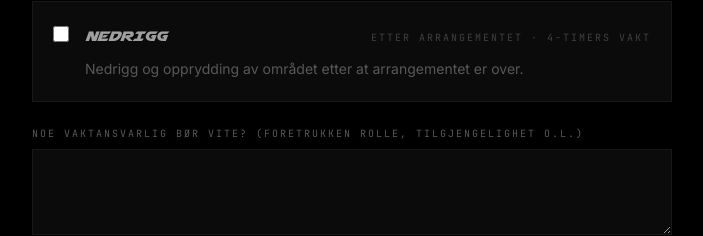
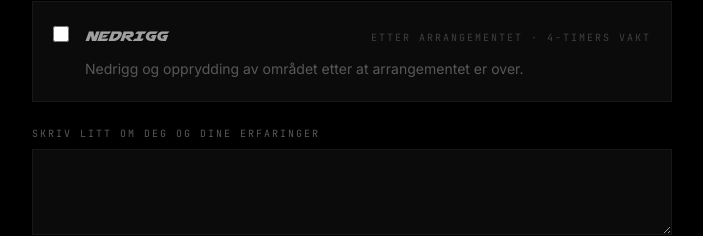
Before and after one commit to haakonstarheim/Kultursjokk-web, a Next.js app: page /arrangementer/konkret-kultursjokk/frivillig in a window 1280 px wide. Shown: the part 1856-2092 px from the top of the page, without its empty margins (32-735 px from the left). Built offline with nearby package versions, Linux system fonts and the light colour scheme.

Commit message:
Oppdater frivilligvakter og noteringsfelt

```diff
--- a/components/ui/volunteer-form.tsx
+++ b/components/ui/volunteer-form.tsx
@@ -222,7 +222,7 @@ export function VolunteerForm({
         </div>
         <div className="mt-6">
           <label htmlFor="notes" className={labelCls}>
-            Noe vaktansvarlig bør vite? (foretrukken rolle, tilgjengelighet o.l.)
+            Skriv litt om deg og dine erfaringer
           </label>
           <textarea id="notes" name="notes" rows={3}
             value={form.notes} onChange={update("notes")} className={inputCls} />
```
